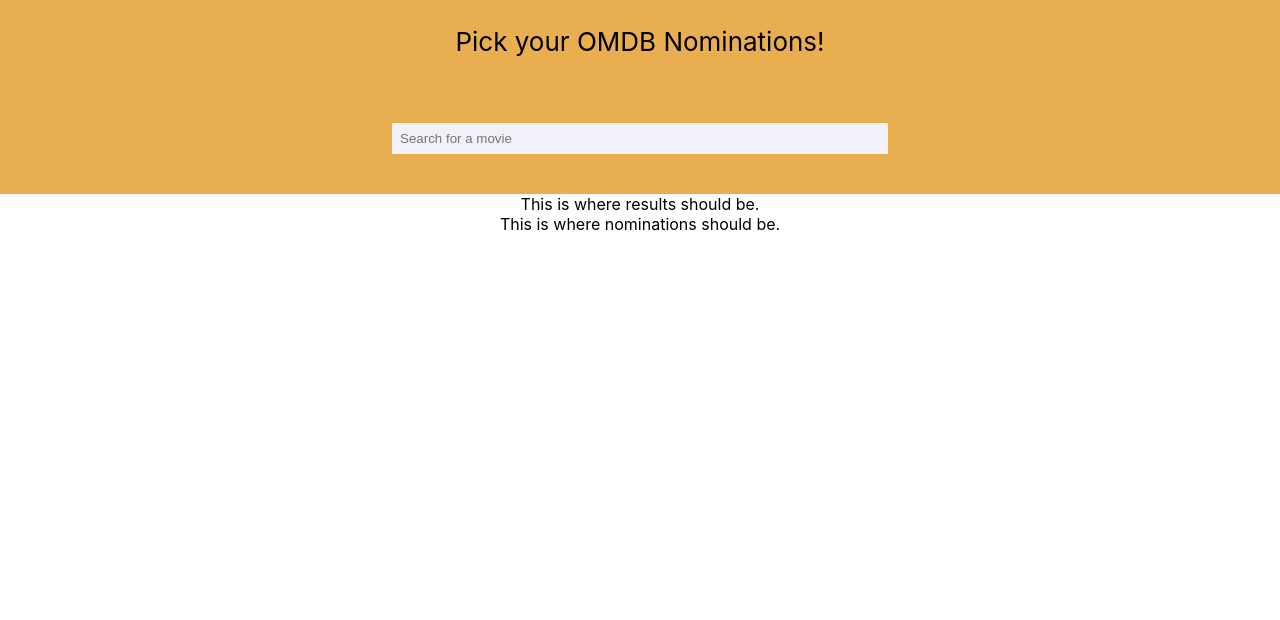
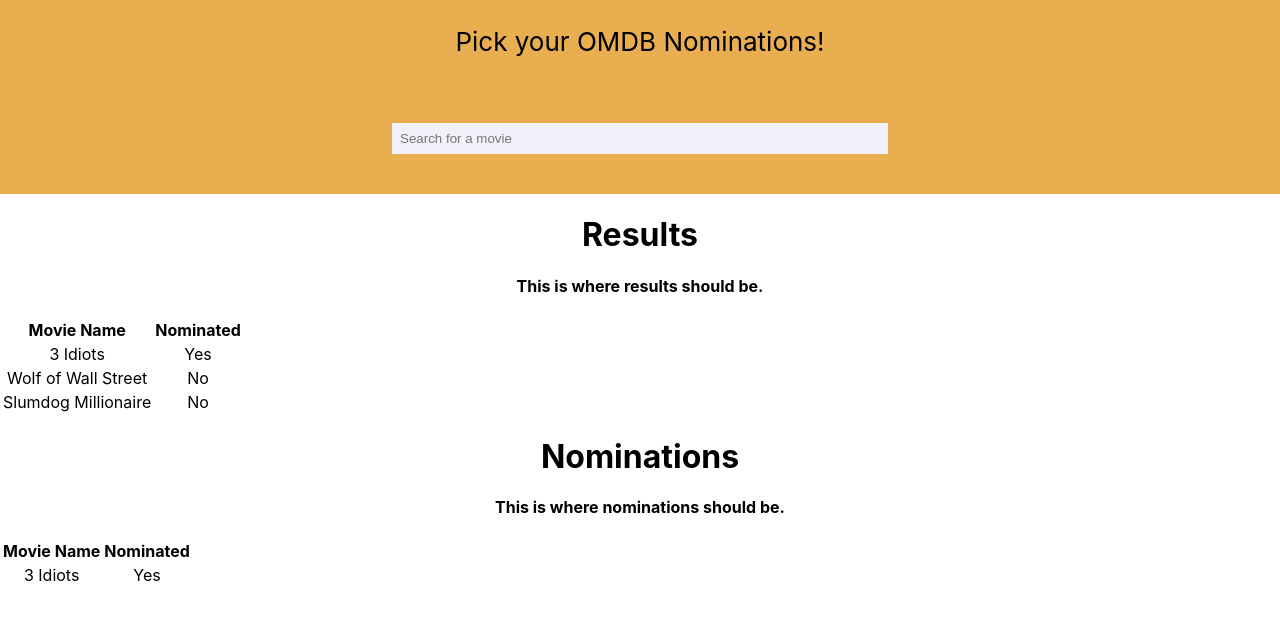
Before and after one commit to shaharyarlakhani/shopifyFrontendChallenge, a React (Create React App) app in the folder omdb-nominate/: page / in a window 1280 px wide. Shown: the top 620 px of the page. Built offline with nearby package versions, Linux system fonts and the light colour scheme.

Commit message:
made static tables

```diff
--- a/omdb-nominate/package.json
+++ b/omdb-nominate/package.json
@@ -6,7 +6,9 @@
     "@testing-library/jest-dom": "^5.11.4",
     "@testing-library/react": "^11.1.0",
     "@testing-library/user-event": "^12.1.10",
+    "bootstrap": "^4.6.0",
     "react": "^17.0.2",
+    "react-bootstrap": "^1.5.2",
     "react-dom": "^17.0.2",
     "react-router-dom": "^5.2.0",
     "react-scripts": "4.0.3",
--- a/omdb-nominate/src/NominationsList.js
+++ b/omdb-nominate/src/NominationsList.js
@@ -1,11 +1,27 @@
-import React from 'react'
+import React from 'react';
+import { Table } from 'react-bootstrap';
 
 function NominationsList() {
     return (
         <div>
-            This is where nominations should be.
+            <h1>Nominations</h1>
+            <h4>This is where nominations should be.</h4>
+            <Table striped bordered hover>
+                <thead>
+                    <tr>
+                        <th>Movie Name</th>
+                        <th>Nominated</th>
+                    </tr>
+                </thead>
+                <tbody>
+                    <tr>
+                        <td>3 Idiots</td>
+                        <td>Yes</td>
+                    </tr>
+                </tbody>
+            </Table>
         </div>
-    )
+    );
 }
 
 export default NominationsList;
--- a/omdb-nominate/src/ResultsList.js
+++ b/omdb-nominate/src/ResultsList.js
@@ -1,11 +1,35 @@
-import React from 'react'
+import React from 'react';
+import { Table } from 'react-bootstrap';
 
 function ResultsList() {
     return (
         <div>
-            This is where results should be.
+            <h1>Results</h1>
+            <h4>This is where results should be.</h4>
+            <Table striped bordered hover>
+                <thead>
+                    <tr>
+                        <th>Movie Name</th>
+                        <th>Nominated</th>
+                    </tr>
+                </thead>
+                <tbody>
+                    <tr>
+                        <td>3 Idiots</td>
+                        <td>Yes</td>
+                    </tr>
+                    <tr>
+                        <td>Wolf of Wall Street</td>
+                        <td>No</td>
+                    </tr>
+                    <tr>
+                        <td>Slumdog Millionaire</td>
+                        <td>No</td>
+                    </tr>
+                </tbody>
+            </Table>
         </div>
-    )
+    );
 }
 
 export default ResultsList;
```
